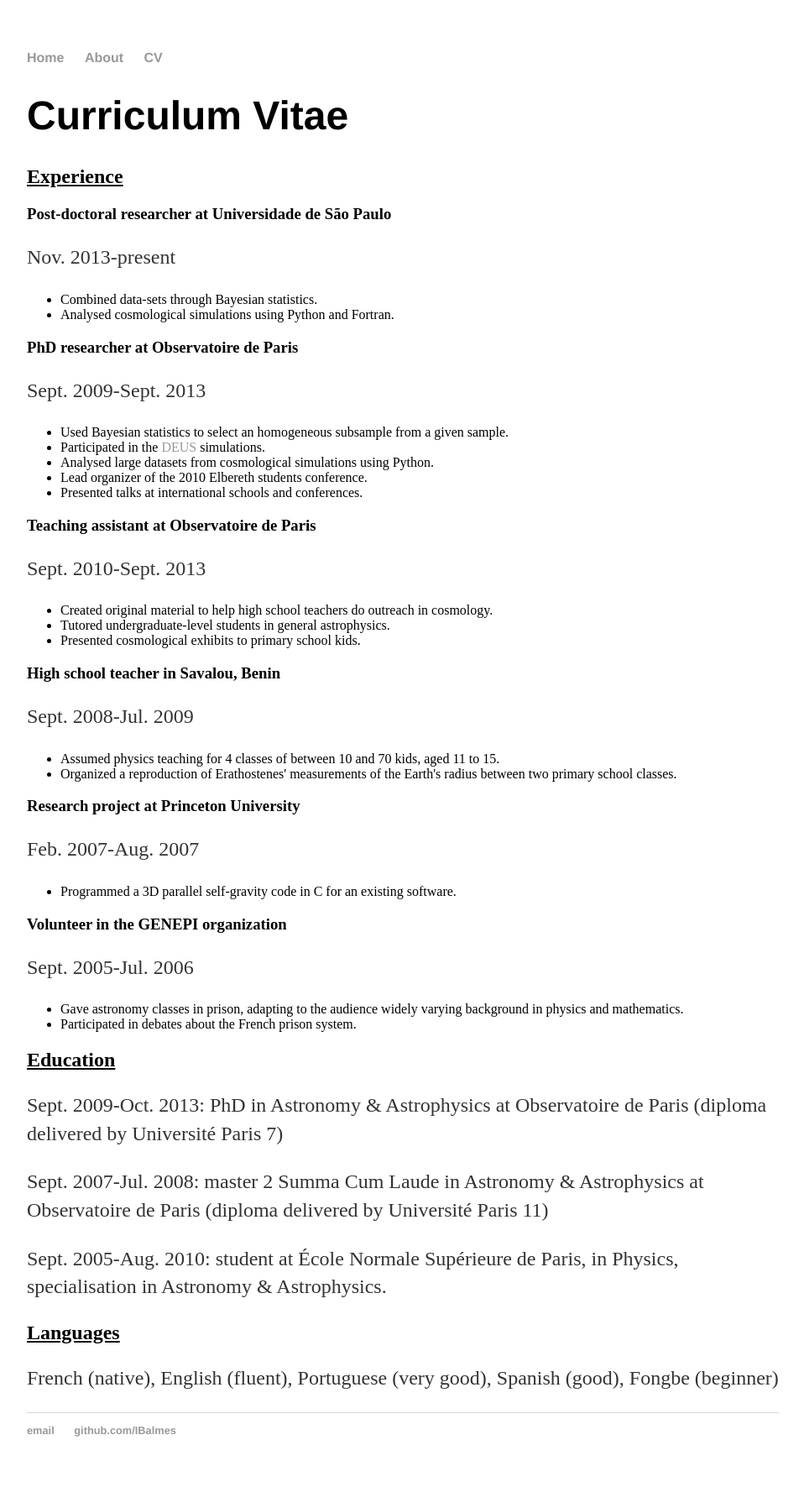
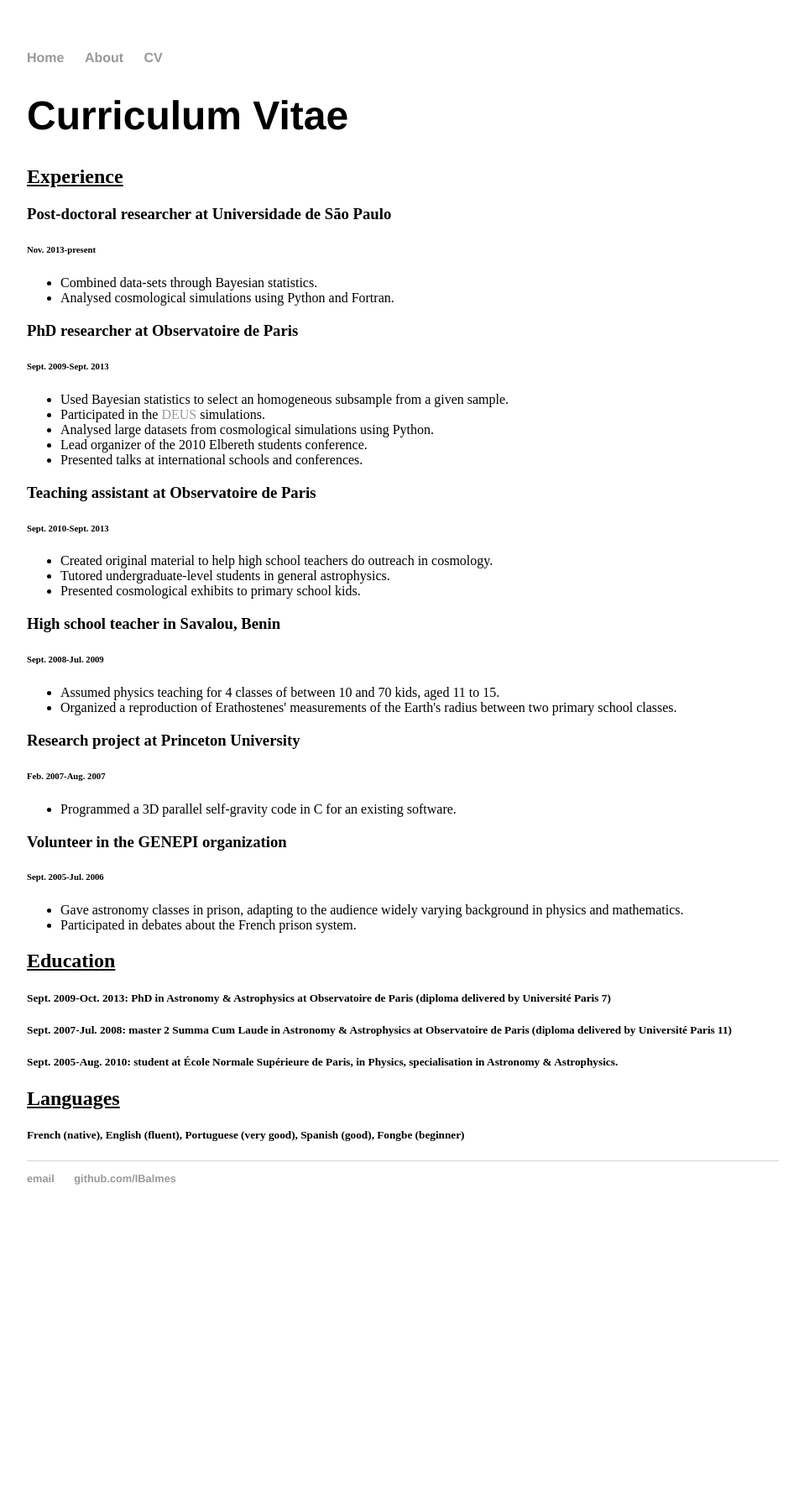
Before and after one commit to IBalmes/IBalmes.github.io, a Jekyll site: the page built from CV/index.html, in a window 1280 px wide. Shown: the whole page at 84% size, without its empty margins (160-1118 px from the left). Built offline with Jekyll 4.4.1, drawn with Linux system fonts in a browser that asks for light colours; after the commit the page ends 1471 px from its top, so only the background shows below that.

Commit message:
Update index.html

```diff
--- a/CV/index.html
+++ b/CV/index.html
@@ -2,13 +2,13 @@
 layout: default
 title: Irène Balmès
 ---
-<div class="cv">
+<div>
 <h1>Curriculum Vitae</h1>
 
-<h2 class="cv">Experience</h2>
+<h2>Experience</h2>
 
 <h3>Post-doctoral researcher at Universidade de São Paulo</h3>
-<p class="cv">Nov. 2013-present</p>
+<h6>Nov. 2013-present</h6>
 
 <ul>
   <li>Combined data-sets through Bayesian statistics.</li>
@@ -16,7 +16,7 @@ title: Irène Balmès
 </ul>
 
 <h3>PhD researcher at Observatoire de Paris</h3>
-<p>Sept. 2009-Sept. 2013</p>
+<h6>Sept. 2009-Sept. 2013</h6>
 
 <ul>
   <li>Used Bayesian statistics to select an homogeneous subsample from a given sample.</li>
@@ -27,7 +27,7 @@ title: Irène Balmès
 </ul>
 
 <h3>Teaching assistant at Observatoire de Paris</h3>
-<p>Sept. 2010-Sept. 2013</p>
+<h6>Sept. 2010-Sept. 2013</h6>
 
 <ul>
   <li>Created original material to help high school teachers do outreach in cosmology.</li>
@@ -36,7 +36,7 @@ title: Irène Balmès
 </ul>
 
 <h3>High school teacher in Savalou, Benin</h3>
-<p>Sept. 2008-Jul. 2009</p>
+<h6>Sept. 2008-Jul. 2009</h6>
 
 <ul>
   <li>Assumed physics teaching for 4 classes of between 10 and 70 kids, aged 11 to 15.</li>
@@ -44,14 +44,14 @@ title: Irène Balmès
 </ul>
 
 <h3>Research project at Princeton University</h3>
-<p>Feb. 2007-Aug. 2007</p>
+<h6>Feb. 2007-Aug. 2007</h6>
 
 <ul>
   <li>Programmed a 3D parallel self-gravity code in C for an existing software.</li>
 </ul>
 
 <h3>Volunteer in the GENEPI organization</h3>
-<p>Sept. 2005-Jul. 2006</p>
+<h6>Sept. 2005-Jul. 2006</h6>
 
 <ul>
   <li>Gave astronomy classes in prison, adapting to the audience widely varying background in physics and mathematics.</li>
@@ -60,13 +60,13 @@ title: Irène Balmès
 
 <h2>Education</h2>
 
-<p>Sept. 2009-Oct. 2013: PhD in Astronomy & Astrophysics at Observatoire de Paris (diploma delivered by Université Paris 7)</p>
+<h5>Sept. 2009-Oct. 2013: PhD in Astronomy & Astrophysics at Observatoire de Paris (diploma delivered by Université Paris 7)</h5>
 
-<p>Sept. 2007-Jul. 2008: master 2 Summa Cum Laude in Astronomy & Astrophysics at Observatoire de Paris (diploma delivered by Université Paris 11)</p>
+<h5>Sept. 2007-Jul. 2008: master 2 Summa Cum Laude in Astronomy & Astrophysics at Observatoire de Paris (diploma delivered by Université Paris 11)</h5>
 
-<p>Sept. 2005-Aug. 2010: student at École Normale Supérieure de Paris, in Physics, specialisation in Astronomy & Astrophysics.</p>
+<h5>Sept. 2005-Aug. 2010: student at École Normale Supérieure de Paris, in Physics, specialisation in Astronomy & Astrophysics.</h5>
 
 <h2>Languages</h2>
 
-<p>French (native), English (fluent), Portuguese (very good), Spanish (good), Fongbe (beginner)
+<h5>French (native), English (fluent), Portuguese (very good), Spanish (good), Fongbe (beginner)</h5>
 </div><!-- /.cv -->
```
